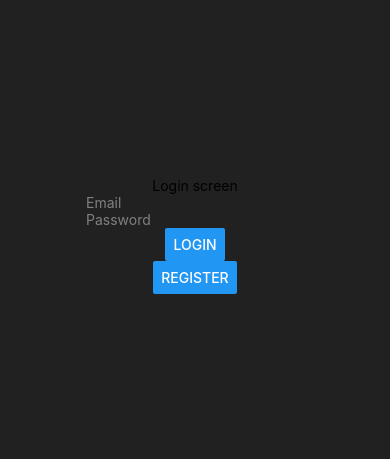
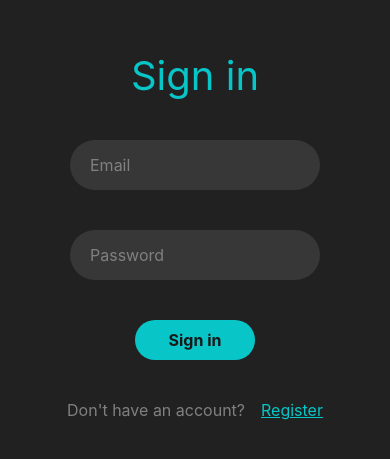
Before and after one commit to 80hdGuy/bird-app-clone, a React Native app in the folder frontend/: screen /Settings in a window 390 px wide. Shown: the part 187-646 px from the top of the page. Built offline with nearby package versions, Linux system fonts and the light colour scheme.

Commit message:
Style auth screens

```diff
--- a/frontend/context/AuthProvider.jsx
+++ b/frontend/context/AuthProvider.jsx
@@ -49,8 +49,6 @@ export const AuthProvider = ({ children }) => {
           axiosConfig
             .post('/logout')
             .then((response) => {
-              setUser(null);
-              SecureStore.deleteItemAsync('user');
               setError(null);
               setIsLoading(false);
             })
@@ -58,6 +56,10 @@ export const AuthProvider = ({ children }) => {
               console.log(error.response.data.message);
               setError(error.response.data.message);
               setIsLoading(false);
+            })
+            .finally(() => {
+              setUser(null);
+              SecureStore.deleteItemAsync('user');
             });
         },
       }}>
--- a/frontend/screens/Auth/LoginScreen.jsx
+++ b/frontend/screens/Auth/LoginScreen.jsx
@@ -1,5 +1,12 @@
 import { useContext, useState } from 'react';
-import { ActivityIndicator, Button, Text, TextInput, View } from 'react-native';
+import {
+  ActivityIndicator,
+  StyleSheet,
+  Text,
+  TextInput,
+  TouchableOpacity,
+  View,
+} from 'react-native';
 import { AuthContext } from '../../context/AuthProvider';
 
 export default function LoginScreen({ navigation }) {
@@ -8,15 +15,11 @@ export default function LoginScreen({ navigation }) {
   const { login, error, isLoading } = useContext(AuthContext);
 
   return (
-    <View
-      style={{
-        flex: 1,
-        alignItems: 'center',
-        justifyContent: 'center',
-        backgroundColor: '#212121',
-      }}>
-      <Text>Login screen</Text>
+    <View style={styles.container}>
+      <Text style={styles.headingText}>Sign in</Text>
+      {error && <Text style={{ color: 'red' }}>{error}</Text>}
       <TextInput
+        style={[styles.inputBox, styles.textSize16]}
         onChangeText={setEmail}
         value={email}
         placeholder="Email"
@@ -26,6 +29,7 @@ export default function LoginScreen({ navigation }) {
         autoCapitalize="none"
       />
       <TextInput
+        style={[styles.inputBox, styles.textSize16]}
         onChangeText={setPassword}
         value={password}
         placeholder="Password"
@@ -33,12 +37,72 @@ export default function LoginScreen({ navigation }) {
         autoCapitalize="none"
         secureTextEntry={true}
       />
-      <Button title="Login" onPress={() => login(email, password)} />
-      <Button title="Register" onPress={() => navigation.navigate('Register Screen')} />
-      {error && <Text style={{ color: 'red' }}>{error}</Text>}
-      {isLoading && (
-        <ActivityIndicator style={{ marginTop: 8 }} size="large" color="grey" />
+
+      {isLoading ? (
+        <ActivityIndicator style={{ height: 40 }} size="large" color="#08c5c7" />
+      ) : (
+        <TouchableOpacity
+          style={styles.loginButton}
+          onPress={() => login(email, password)}>
+          <Text style={[styles.loginButtonText, styles.textSize16]}>Sign in</Text>
+        </TouchableOpacity>
       )}
+
+      <View style={{ flexDirection: 'row' }}>
+        <Text style={[styles.registerText, styles.textSize16]}>
+          Don't have an account?
+        </Text>
+        <TouchableOpacity onPress={() => navigation.navigate('Register Screen')}>
+          <Text style={[styles.registerLink, styles.textSize16]}>Register</Text>
+        </TouchableOpacity>
+      </View>
     </View>
   );
 }
+
+const styles = StyleSheet.create({
+  container: {
+    flex: 1,
+    backgroundColor: '#212121',
+    alignItems: 'center',
+    justifyContent: 'center',
+    gap: 40,
+  },
+  textSize16: {
+    fontSize: 16,
+  },
+  headingText: {
+    fontSize: 40,
+    color: '#08c5c7',
+  },
+  inputBox: {
+    color: '#08c5c7',
+    width: 250,
+    paddingHorizontal: 20,
+    height: 50,
+    borderRadius: 25,
+    backgroundColor: '#373737',
+    elevation: 5,
+  },
+  loginButton: {
+    alignItems: 'center',
+    justifyContent: 'center',
+    height: 40,
+    width: 120,
+    paddingHorizontal: 20,
+    backgroundColor: '#08c5c7',
+    borderRadius: 20,
+  },
+  loginButtonText: {
+    color: '#181818',
+    fontWeight: 'bold',
+  },
+  registerText: {
+    marginRight: 16,
+    color: 'grey',
+  },
+  registerLink: {
+    color: '#08c5c7',
+    textDecorationLine: 'underline',
+  },
+});
--- a/frontend/screens/Auth/RegisterScreen.jsx
+++ b/frontend/screens/Auth/RegisterScreen.jsx
@@ -1,16 +1,131 @@
-import { Button, Text, View } from 'react-native';
+import { useContext, useState } from 'react';
+import {
+  ActivityIndicator,
+  Alert,
+  StyleSheet,
+  Text,
+  TextInput,
+  TouchableOpacity,
+  View,
+} from 'react-native';
+import { AuthContext } from '../../context/AuthProvider';
 
 export default function RegisterScreen({ navigation }) {
+  const [name, setName] = useState('');
+  const [username, setUsername] = useState('');
+  const [email, setEmail] = useState('');
+  const [password, setPassword] = useState('');
+  const { login, error, isLoading } = useContext(AuthContext);
   return (
-    <View
-      style={{
-        flex: 1,
-        alignItems: 'center',
-        justifyContent: 'center',
-        backgroundColor: '#212121',
-      }}>
-      <Text>This is the Register Screen</Text>
-      <Button title="Go to login" onPress={() => navigation.navigate('Login Screen')} />
+    <View style={styles.container}>
+      <Text style={styles.headingText}>Register</Text>
+      {error && <Text style={{ color: 'red' }}>{error}</Text>}
+      <TextInput
+        style={[styles.inputBox, styles.textSize16]}
+        onChangeText={setName}
+        value={name}
+        placeholder="Name"
+        placeholderTextColor="grey"
+      />
+      <TextInput
+        style={[styles.inputBox, styles.textSize16]}
+        onChangeText={setEmail}
+        value={email}
+        placeholder="Email"
+        placeholderTextColor="grey"
+        textContentType="emailAddress"
+        keyboardType="email-address"
+        autoCapitalize="none"
+      />
+      <TextInput
+        style={[styles.inputBox, styles.textSize16]}
+        onChangeText={setUsername}
+        value={username}
+        placeholder="@handle"
+        placeholderTextColor="grey"
+      />
+      <TextInput
+        style={[styles.inputBox, styles.textSize16]}
+        onChangeText={setPassword}
+        value={password}
+        placeholder="Password"
+        placeholderTextColor="grey"
+        autoCapitalize="none"
+        secureTextEntry={true}
+      />
+      <TextInput
+        style={[styles.inputBox, styles.textSize16]}
+        onChangeText={setPassword}
+        value={password}
+        placeholder="Confirm password"
+        placeholderTextColor="grey"
+        autoCapitalize="none"
+        secureTextEntry={true}
+      />
+
+      {isLoading ? (
+        <ActivityIndicator style={{ height: 40 }} size="large" color="#08c5c7" />
+      ) : (
+        <TouchableOpacity
+          style={styles.loginButton}
+          onPress={() => Alert.alert('Registered!')}>
+          <Text style={[styles.loginButtonText, styles.textSize16]}>Register</Text>
+        </TouchableOpacity>
+      )}
+
+      <View style={{ flexDirection: 'row' }}>
+        <Text style={[styles.registerText, styles.textSize16]}>Have an account?</Text>
+        <TouchableOpacity onPress={() => navigation.navigate('Login Screen')}>
+          <Text style={[styles.registerLink, styles.textSize16]}>Sign in</Text>
+        </TouchableOpacity>
+      </View>
     </View>
   );
 }
+
+const styles = StyleSheet.create({
+  container: {
+    flex: 1,
+    backgroundColor: '#212121',
+    alignItems: 'center',
+    justifyContent: 'center',
+    gap: 40,
+  },
+  textSize16: {
+    fontSize: 16,
+  },
+  headingText: {
+    fontSize: 40,
+    color: '#08c5c7',
+  },
+  inputBox: {
+    color: '#08c5c7',
+    width: 250,
+    paddingHorizontal: 20,
+    height: 50,
+    borderRadius: 25,
+    backgroundColor: '#373737',
+    elevation: 5,
+  },
+  loginButton: {
+    alignItems: 'center',
+    justifyContent: 'center',
+    height: 40,
+    width: 120,
+    paddingHorizontal: 20,
+    backgroundColor: '#08c5c7',
+    borderRadius: 20,
+  },
+  loginButtonText: {
+    color: '#181818',
+    fontWeight: 'bold',
+  },
+  registerText: {
+    marginRight: 16,
+    color: 'grey',
+  },
+  registerLink: {
+    color: '#08c5c7',
+    textDecorationLine: 'underline',
+  },
+});
```
